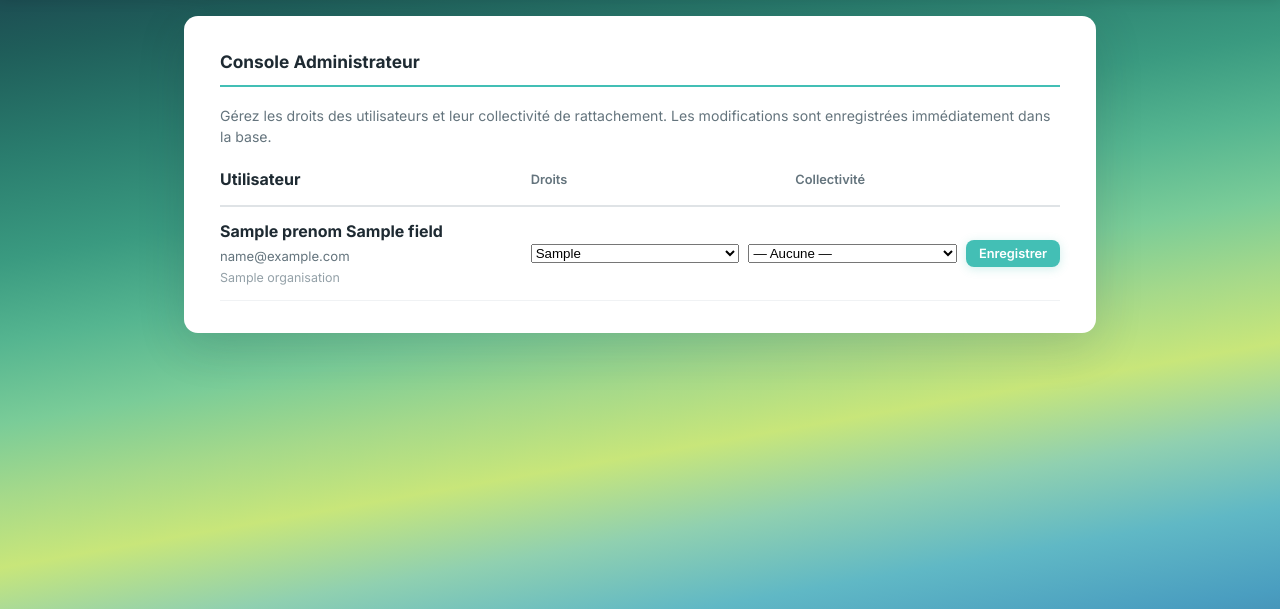
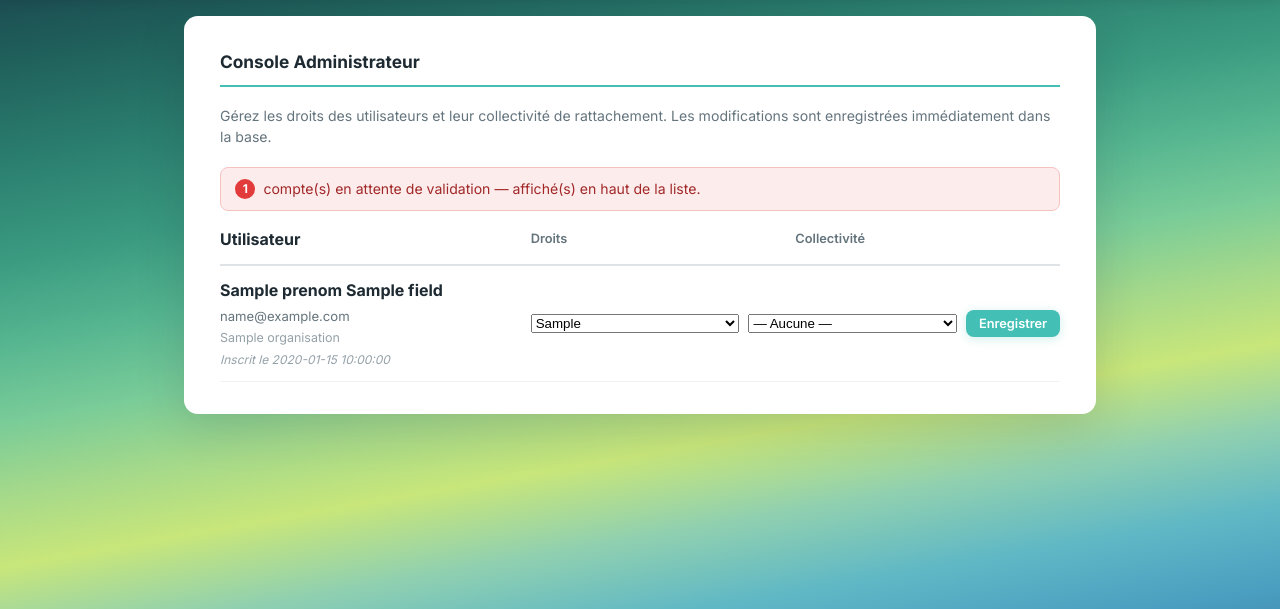
Before and after one commit to France-Data-Reseau/fdr-tcd, a Python web app: template templates/admin.html in a window 1280 px wide. Shown: the part 68-677 px from the top of the page. Run offline with Jinja, Linux system fonts and the light colour scheme; the template is opened without the code that fills it: most values are stand-ins (such as "Sample title", 1, 10 or a date in 2020).

Commit message:
Console admin : date d'inscription + pastille de notification + bouton menu
- Nouvelle colonne Date_inscription (BDD_Utilisateurs), renseignée à chaque
  nouvelle inscription ; affichée dans la console admin.
- Pastille de notification : comptes « En attente » remontés en haut de la
  liste avec un badge « À valider », bandeau récap, et badge compteur sur le
  bouton « Console Administrateur » du menu.
- Menu : bouton « Console Administrateur » déplacé sous la grille, en pleine
  largeur (au lieu d'une demi-colonne mal placée).

Co-Authored-By: Claude Opus 4.8 <noreply@anthropic.com>

```diff
--- a/templates/admin.html
+++ b/templates/admin.html
@@ -8,6 +8,13 @@
         Gérez les droits des utilisateurs et leur collectivité de rattachement.
         Les modifications sont enregistrées immédiatement dans la base.
     </p>
+
+    {% if pending_count %}
+    <div class="admin-pending-notice">
+        <span class="notif-badge">{{ pending_count }}</span>
+        compte(s) en attente de validation — affiché(s) en haut de la liste.
+    </div>
+    {% endif %}
 
     <div class="admin-users">
         <div class="admin-user-row admin-user-head">
@@ -24,9 +31,10 @@
             <input type="hidden" name="csrf_token" value="{{ csrf_token }}">
 
             <div class="admin-user-info">
-                <strong>{{ u.fields.Prenom }} {{ u.fields.Nom }}</strong>
+                <strong>{{ u.fields.Prenom }} {{ u.fields.Nom }}{% if u.fields.Droits == "En attente" %} <span class="notif-badge notif-badge-text">À valider</span>{% endif %}</strong>
                 <span class="admin-user-email">{{ u.fields.Email }}</span>
                 {% if u.fields.Organisation %}<span class="admin-user-org">{{ u.fields.Organisation }}</span>{% endif %}
+                <span class="admin-user-date">{% if u.fields.Date_inscription %}Inscrit le {{ u.fields.Date_inscription }}{% else %}Date d'inscription inconnue{% endif %}</span>
             </div>
 
             <div class="admin-user-controls">
@@ -61,6 +69,18 @@
     .admin-user-info { flex: 1 1 240px; min-width: 220px; display: flex; flex-direction: column; gap: 0.1rem; }
     .admin-user-email { font-size: 0.82rem; color: var(--gray-500); }
     .admin-user-org { font-size: 0.78rem; color: var(--gray-400); }
+    .admin-user-date { font-size: 0.75rem; color: var(--gray-400); font-style: italic; }
+    .admin-pending-notice {
+        display: flex; align-items: center; gap: 0.5rem; margin: 0.5rem 0 1rem;
+        padding: 0.6rem 0.9rem; background: #fdecec; border: 1px solid #f5c2c2;
+        border-radius: 8px; font-size: 0.88rem; color: #a12828;
+    }
+    .notif-badge {
+        display: inline-flex; align-items: center; justify-content: center;
+        min-width: 20px; height: 20px; padding: 0 6px; background: #e23b3b;
+        color: #fff; border-radius: 999px; font-size: 0.75rem; font-weight: 700;
+    }
+    .notif-badge-text { height: auto; padding: 1px 8px; margin-left: 0.4rem; }
     .admin-user-controls {
         display: flex; align-items: center; gap: 0.6rem; flex: 2 1 420px; flex-wrap: wrap;
     }
```
Also changed, not shown: main.py (+20 -2 lines), templates/menu.html (+21 -4 lines).
